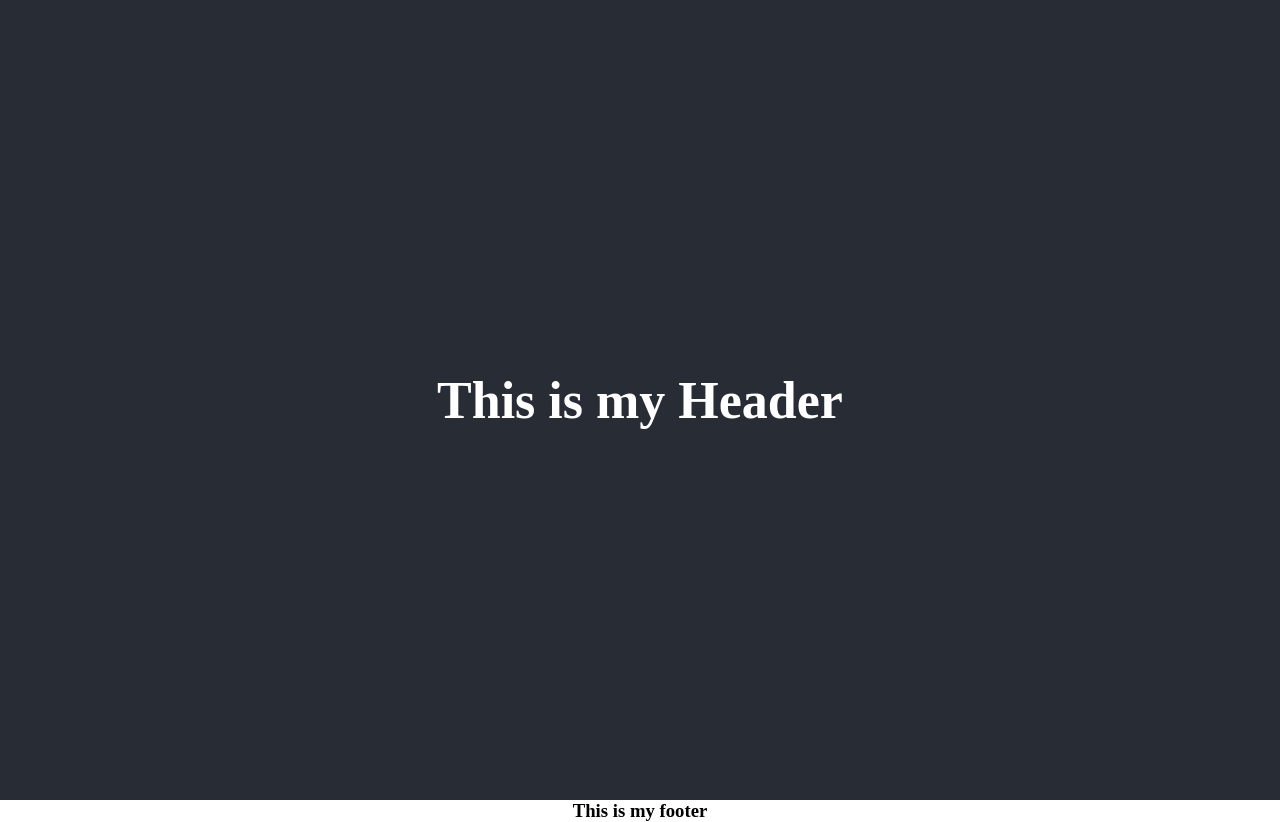
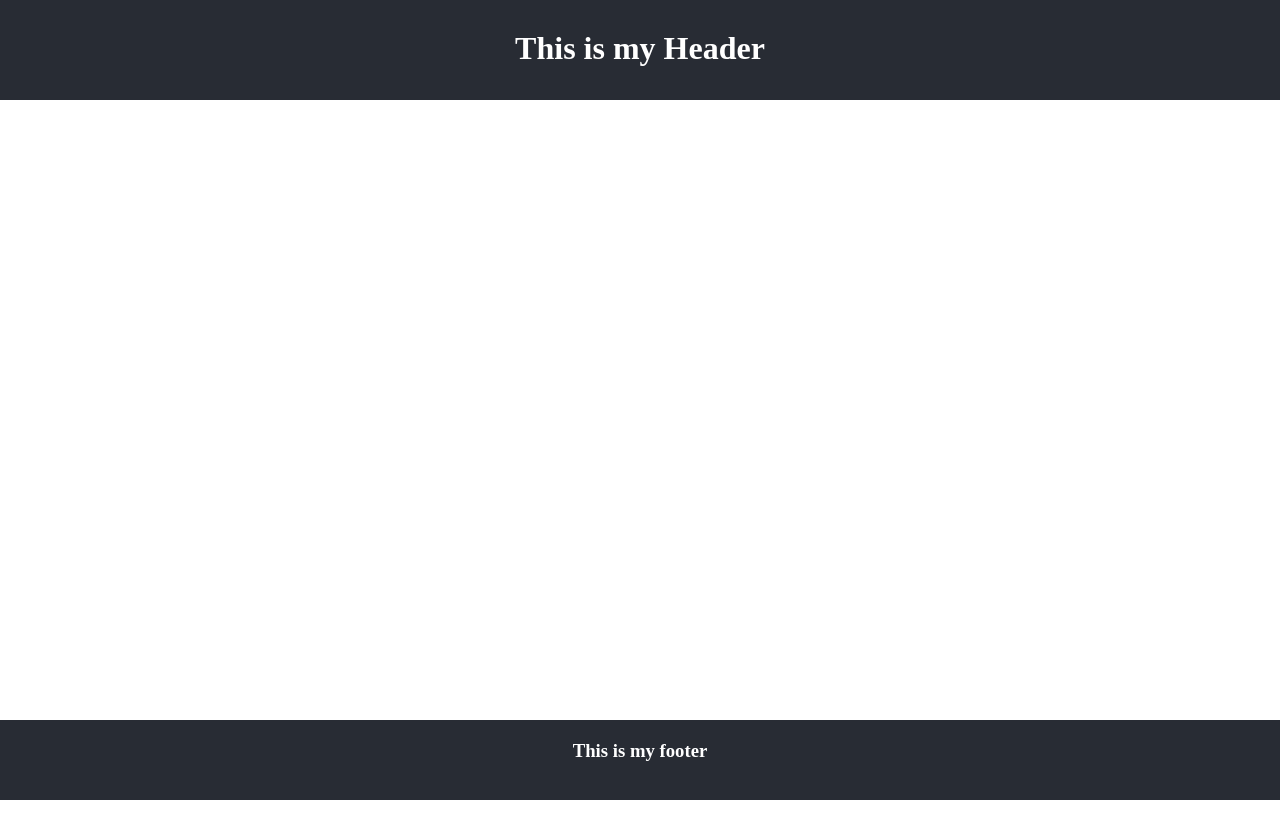
Before and after one commit to fcotabar/css-position, a React (Create React App) app: page / in a window 1280 px wide. After the commit the page ends 800 px from the top, so only its background shows below. Built offline with nearby package versions, Linux system fonts and the light colour scheme.

Commit message:
Initial layout

```diff
--- a/src/App.css
+++ b/src/App.css
@@ -1,38 +1,28 @@
 .App {
-  text-align: center;
-}
-
-.App-logo {
-  height: 40vmin;
-  pointer-events: none;
-}
-
-@media (prefers-reduced-motion: no-preference) {
-  .App-logo {
-    animation: App-logo-spin infinite 20s linear;
-  }
+  position: relative;
+  height: 100vh;
 }
 
 .App-header {
   background-color: #282c34;
-  min-height: 100vh;
-  display: flex;
-  flex-direction: column;
-  align-items: center;
-  justify-content: center;
-  font-size: calc(10px + 2vmin);
   color: white;
+  height: 100px;
+  padding-top: 30px;
+  text-align: center;
 }
 
-.App-link {
-  color: #61dafb;
+.App-footer {
+  position: absolute;
+  bottom: 0;
+  display: block;
+  background-color: #282c34;
+  color: white;
+  height: 80px;
+  text-align: center;
+  padding-bottom: 20px;
+  width: 100%;
 }
 
-@keyframes App-logo-spin {
-  from {
-    transform: rotate(0deg);
-  }
-  to {
-    transform: rotate(360deg);
-  }
+.App-footer h3 {
+  margin: 20px auto;
 }
--- a/src/App.js
+++ b/src/App.js
@@ -1,4 +1,3 @@
-import logo from "./logo.svg";
 import "./App.css";
 
 function App() {
--- a/src/index.css
+++ b/src/index.css
@@ -1,4 +1,5 @@
 * {
   margin: 0;
   padding: 0;
+  box-sizing: border-box;
 }
```
